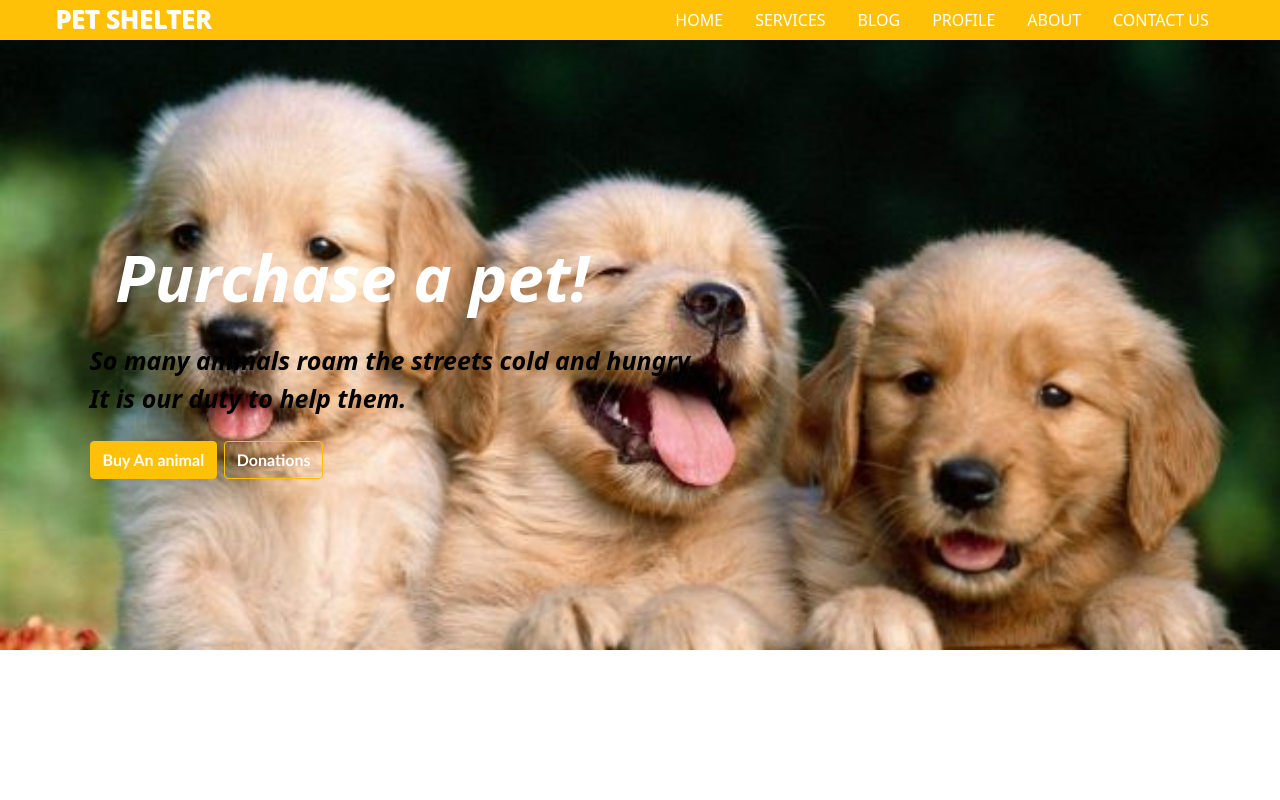
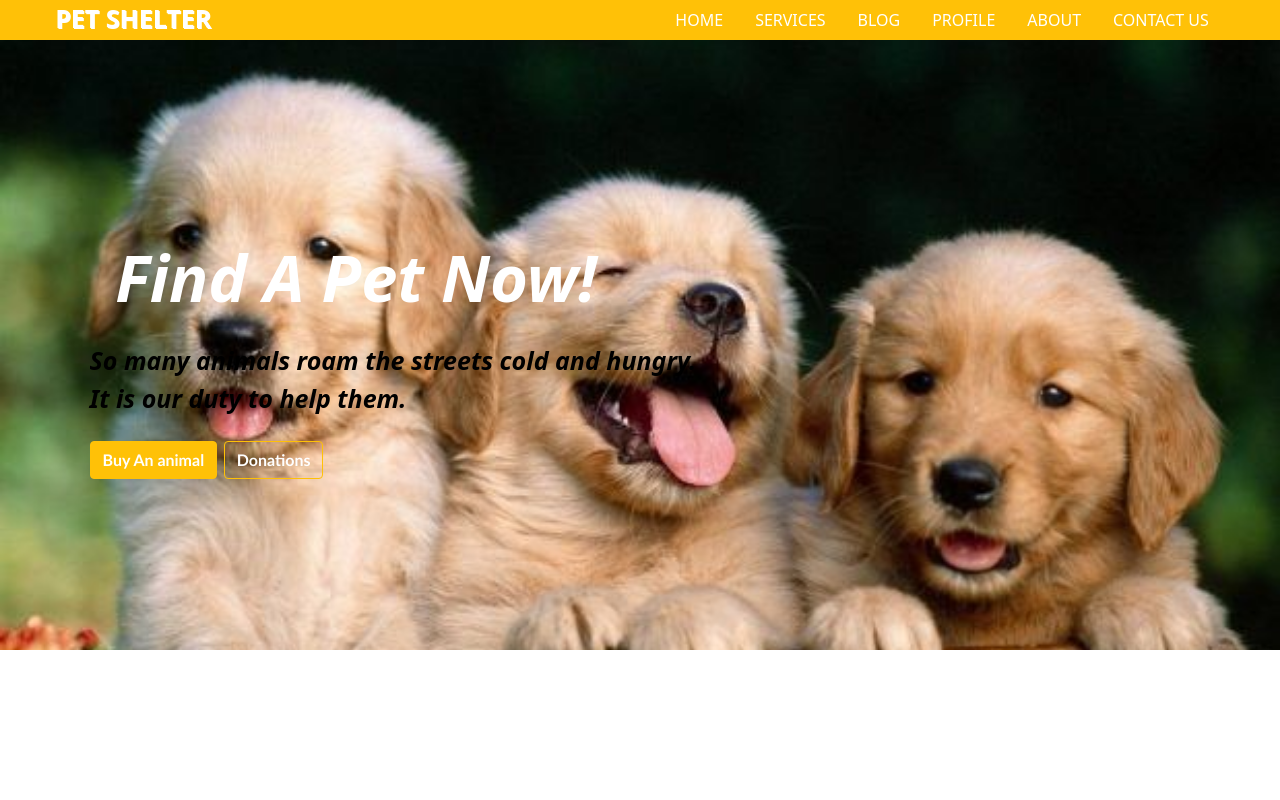
Before and after one commit to charlesNorah/Animal-Shelter, a plain HTML site: page index.html in a window 1280 px wide. Shown: the top 800 px of the page. Drawn offline with Linux system fonts and the light colour scheme; files whose address does not match are found by name.

Commit message:
add new design

```diff
--- a/index.html
+++ b/index.html
@@ -29,7 +29,7 @@
     <!-- This is a BG image -->
     <div class="Animal" id="home"> <br>
 
-        <p class="one"> Purchase a pet! <br> </p>
+        <p class="one"> Find A Pet Now! <br> </p>
         <p class="two">So many animals roam the streets cold and hungry. <br> <b>It is our duty to help them.</b> <br>
             <a href="lead.html" class="btn btn-xs btn-warning "> Buy An animal</a>
             <a href="index.html#donations" class="btn btn-xs btn-outline-warning "> Donations</a>
```
